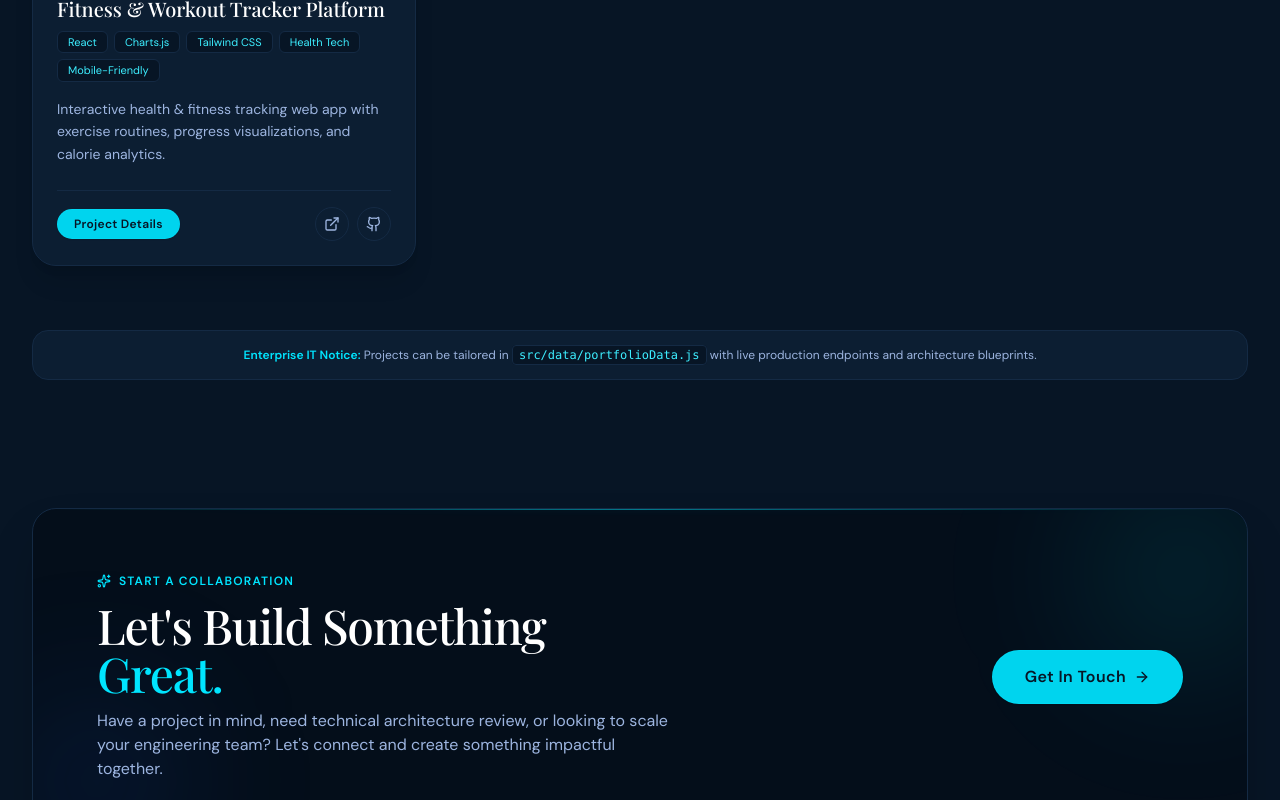
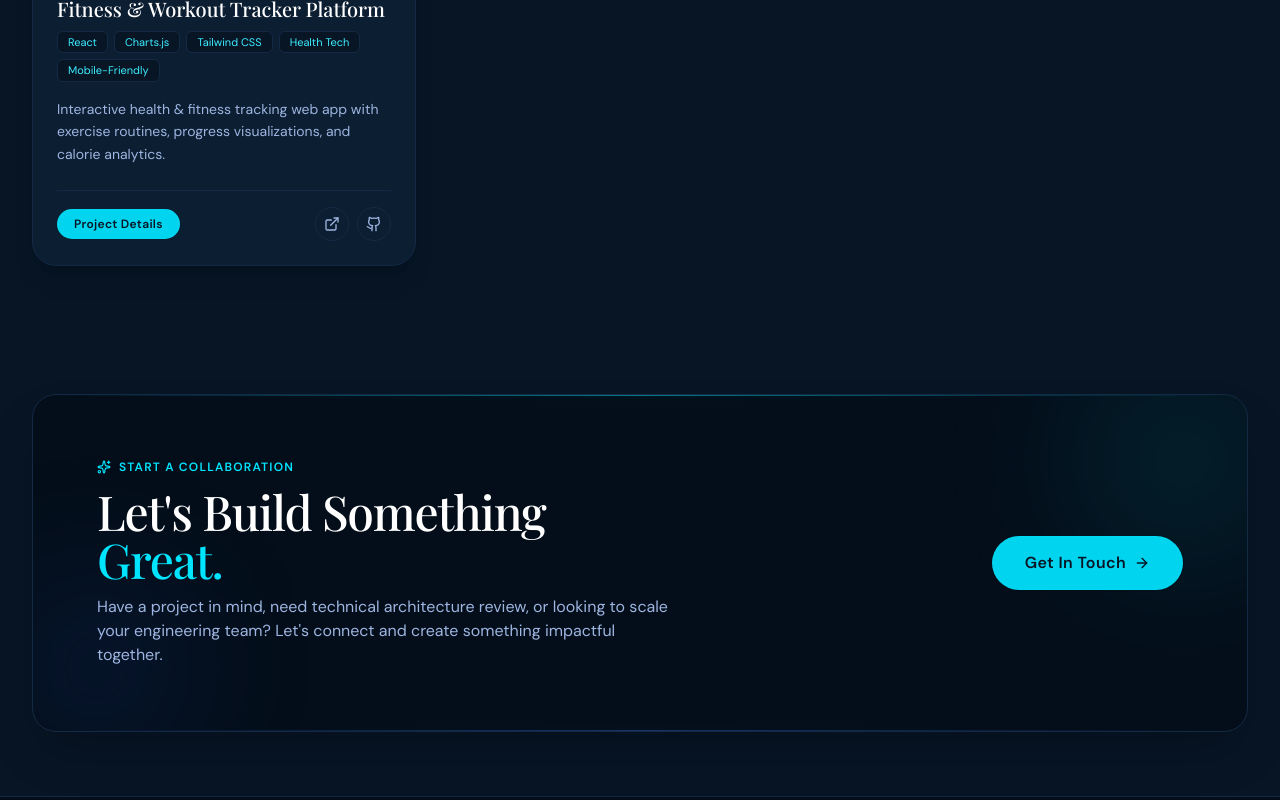
Before and after one commit to tzkusman/spartanimpex, a React (Vite) app: page /projects in a window 1280 px wide. Shown: the part 2000-2800 px from the top of the page. Built offline with nearby package versions, Linux system fonts and the light colour scheme; a web font is replaced by a local one.

Commit message:
Hide developer enterprise IT notice box on projects page

```diff
--- a/src/pages/ProjectsPage.jsx
+++ b/src/pages/ProjectsPage.jsx
@@ -197,10 +197,7 @@ export default function ProjectsPage() {
             </div>
           )}
 
-          {/* Developer Notice */}
-          <div className="mt-16 p-4 rounded-2xl bg-navy-card border border-navy-border text-center text-xs text-navy-200">
-            <span className="font-semibold text-cyan">Enterprise IT Notice:</span> Projects can be tailored in <code className="bg-navy px-1.5 py-0.5 rounded border border-navy-border text-cyan-300">src/data/portfolioData.js</code> with live production endpoints and architecture blueprints.
-          </div>
+
         </Container>
       </section>
 
```
